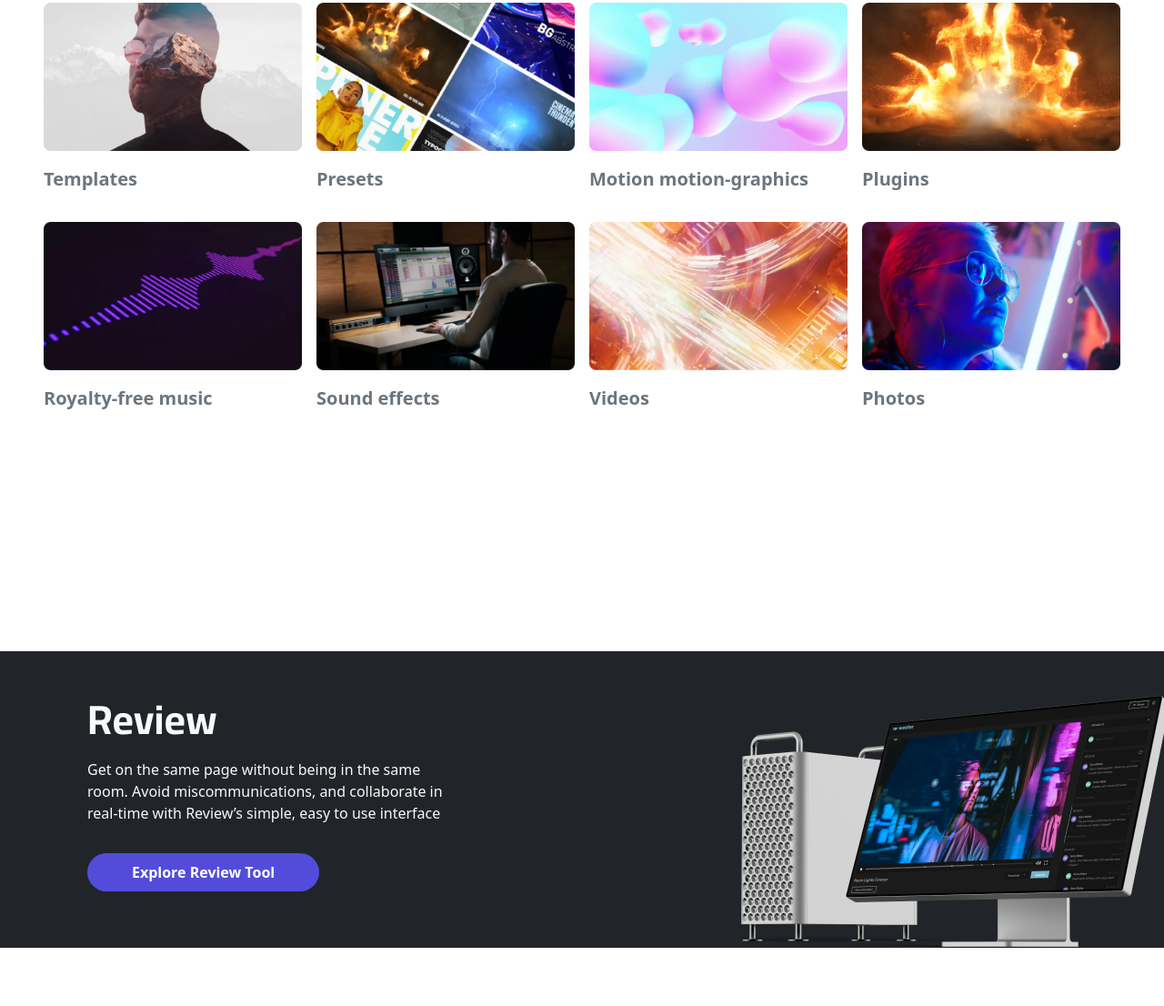
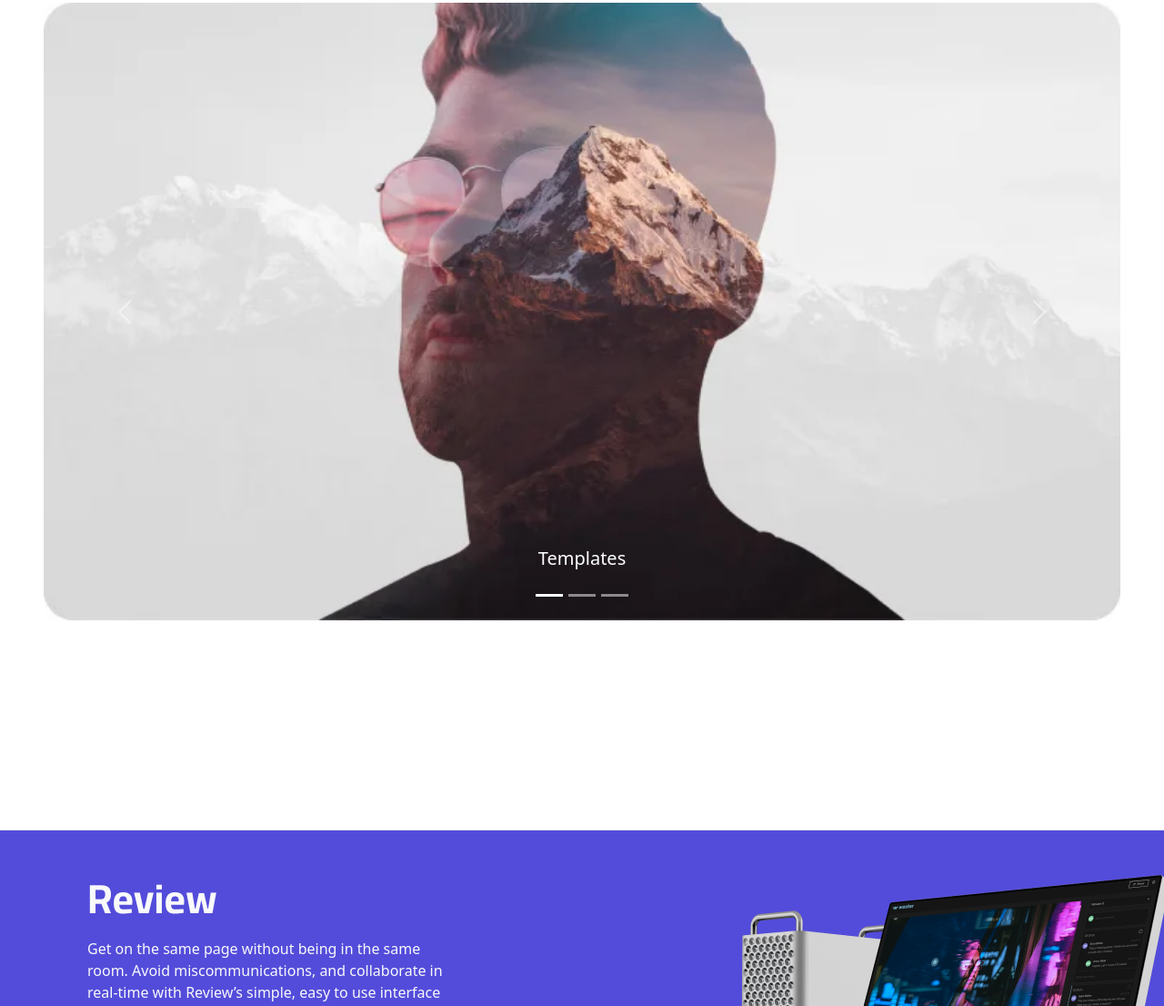
Before and after one commit to charvomva/motionArray, a plain HTML site: page index.html in a window 1280 px wide. Shown: the part 633-1739 px from the top of the page at 91% size. Drawn offline with nearby package versions, Linux system fonts and the light colour scheme.

Commit message:
14444444

```diff
--- a/css/basic.css
+++ b/css/basic.css
@@ -28,8 +28,8 @@ section {padding: 0 0 70px 0; overflow-x: hidden;}
 .section01_text { font-size:4vw; font-weight:700; font-family: 'Cairo'; color:red;}
 .text_sub {}
 
-.section01 button, .content03_review button {background:#534cda;}
-.section01 button:hover {background:#534cda; opacity:.8; border: 1px solid transparent;}
+.section01_text_w >.sec01_btn, .content03_review button {background:#534cda;}
+.section01 > .section01_text_w > button:hover {background:#534cda; opacity:.8; border: 1px solid transparent;}
 
 
 .vid_w video{ width:50vw; position:absolute; top:100px; right:0; }
@@ -38,8 +38,11 @@ section {padding: 0 0 70px 0; overflow-x: hidden;}
 .content02 h1 {font-family: 'Cairo'; font-weight: 700;}
 
 
+.carousel >.carousel-control-prev, .carousel-control-next {background: transparent;}
 
-.content03_review > div {margin-left: 20px;}
+
+.content03_review {background: #534cda;}
+.content03_review > div {margin-left: 20px; }
 .content03_review h1 {font-family: 'Cairo'; font-size:45px; font-weight: 700;}
 .review_img img { }
 
--- a/index.html
+++ b/index.html
@@ -111,7 +111,7 @@
                   </p>
                 </div>
 
-                <button class="btn px-5 py-2 mt-3 fw-semibold rounded-pill text-light" type="button">Start Free Now</button>
+                <button class="sec01_btn btn px-5 py-2 mt-3 fw-semibold rounded-pill text-light" type="button">Start Free Now</button>
             </div>
 
             <div class="vid_w d-inline-block me-5">
@@ -127,7 +127,50 @@
                 <p>Download every asset you need, when you need it, from video templates <br>
                   and stock footage, to photos, royalty-free music, and sound effects.</p>
 
-                  <ul class="d-flex flex-row ps-0 ">
+                  <div class="carousel">
+                    <div id="carouselExampleCaptions" class="carousel slide" data-bs-ride="false">
+                      <div class="carousel-indicators">
+                        <button type="button" data-bs-target="#carouselExampleCaptions" data-bs-slide-to="0" class="active" aria-current="true" aria-label="Slide 1"></button>
+                        <button type="button" data-bs-target="#carouselExampleCaptions" data-bs-slide-to="1" aria-label="Slide 2"></button>
+                        <button type="button" data-bs-target="#carouselExampleCaptions" data-bs-slide-to="2" aria-label="Slide 3"></button>
+                      </div>
+                      <div class="carousel-inner">
+                        <div class="carousel-item active">
+                          <img src="img/templates.webp" class="d-block w-100" alt="...">
+                          <div class="carousel-caption d-none d-md-block">
+                            <h5>Templates</h5>
+                            <p></p>
+                          </div>
+                        </div>
+                        <div class="carousel-item">
+                          <img src="img/presets.webp" class="d-block w-100" alt="...">
+                          <div class="carousel-caption d-none d-md-block">
+                            <h5 class="">Presets</h5>
+                            <p></p>
+                          </div>
+                        </div>
+                        <div class="carousel-item">
+                          <img src="img/motion-graphics.webp" class="d-block w-100" alt="...">
+                          <div class="carousel-caption d-none d-md-block">
+                            <h5>Motion-graphics</h5>
+                            <p></p>
+                          </div>
+                        </div>
+                      </div>
+                      <button class="carousel-control-prev" type="button" data-bs-target="#carouselExampleCaptions" data-bs-slide="prev">
+                        <span class="carousel-control-prev-icon" aria-hidden="true"></span>
+                        <span class="visually-hidden">Previous</span>
+                      </button>
+                      <button class="carousel-control-next" type="button" data-bs-target="#carouselExampleCaptions" data-bs-slide="next">
+                        <span class="carousel-control-next-icon" aria-hidden="true"></span>
+                        <span class="visually-hidden">Next</span>
+                      </button>
+                    </div>
+                  </div>
+
+
+
+                  <!-- <ul class="d-flex flex-row ps-0 ">
                     <li class="pe-3"><a href="#"><img src="img/templates.webp" alt=""></a><p class="my-3 fs-5 text-secondary">Templates</p></li>
                     <li class="pe-3"><a href="#"><img src="img/presets.webp" alt=""></a><p class="my-3 fs-5 text-secondary">Presets</p></li>
                     <li class="pe-3"><a href="#"><img src="img/motion-graphics.webp" alt=""></a><p class="my-3 fs-5 text-secondary">Motion motion-graphics</p></li>
@@ -139,7 +182,7 @@
                     <li class="pe-3"><a href="#"><img src="img/sound-effects.webp" alt=""></a><p class="my-3 fs-5 text-secondary">Sound effects</p></li>
                     <li class="pe-3"><a href="#"><img src="img/videos.webp" alt=""></a><p class="my-3 fs-5 text-secondary">Videos</p></li>
                     <li class=""><a href="#"><img src="img/photos.webp" alt=""></a><p class="my-3 fs-5 text-secondary">Photos</p></li>
-                  </ul>
+                  </ul> -->
               </div>
             </div>
         </div>
@@ -148,7 +191,7 @@
 
     <!--  두번째 section START -->
     <section class="">
-      <div class="content03_review bg-dark d-flex ">
+      <div class="content03_review d-flex ">
         <div class="col-7  p-5 ms-5" >
           <h1 class="text-light">Review</h1>
             <p class="text-light mt-3">Get on the same page without being in the same <br>
@@ -156,9 +199,9 @@
               real-time with Review’s simple, easy to use interface
             </p>
 
-            <button class="btn px-5 py-2 mt-3 fw-semibold rounded-pill text-light" type="button"><a href="#">Explore Review Tool</a></button>
+            <button class="btn px-5 py-2 mt-3 btn-outline-light fw-semibold rounded-pill text-light" type="button"><a href="#">Explore Review Tool</a></button>
         </div>
-      <div class="review_img col-5 bg-dark">
+      <div class="review_img col-5">
         <img class="pt-5" src="img/review.png" alt="">
     </div>
 </div>
```
Also changed, not shown: 1 other file.
